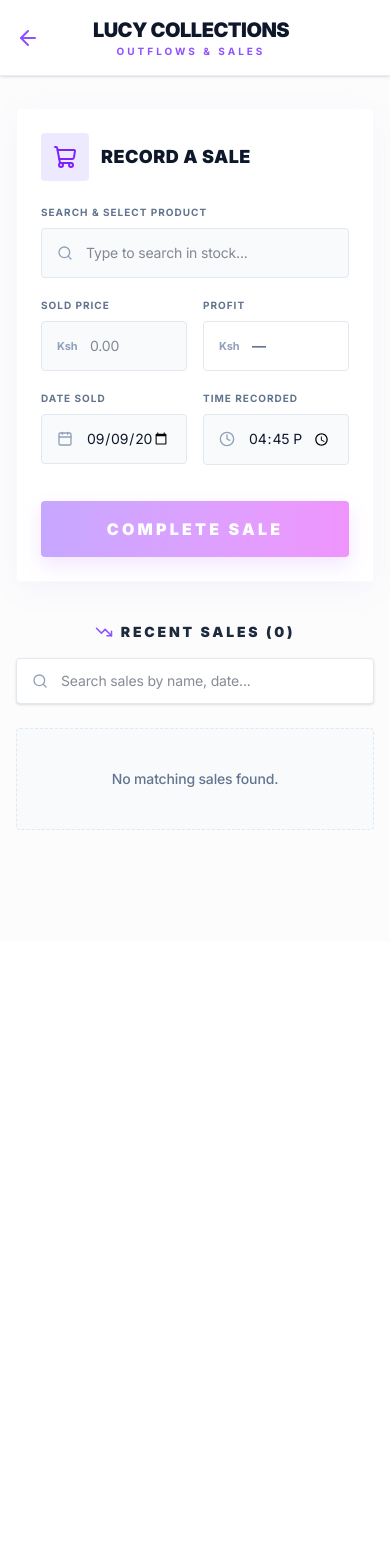
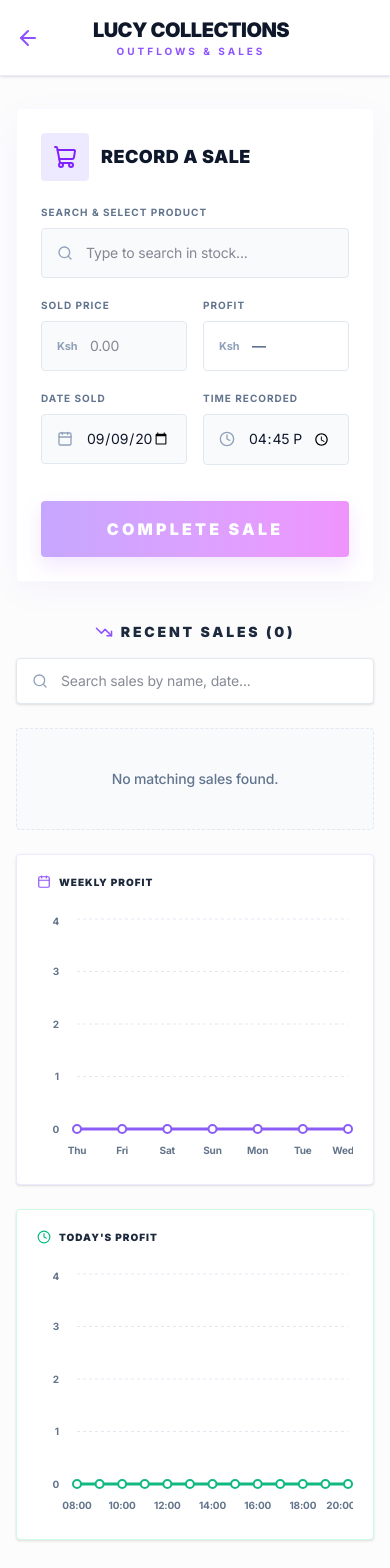
Before and after one commit to Kennedy-Mutuku/Dominion-Botique-Frontend, a React (Vite) app: page /outflow in a window 390 px wide. Shown: the top 1568 px of the page. Before the commit the page ends 942 px from the top, so only its background shows below. Built offline with nearby package versions, Linux system fonts and the light colour scheme; sample sign-in values are in the browser's storage; a web font is replaced by a local one.

Commit message:
feat: add responsive side graphs to inflow and outflow pages for weekly and daily analytics

```diff
--- a/src/pages/InflowPage.jsx
+++ b/src/pages/InflowPage.jsx
@@ -1,6 +1,7 @@
-import React, { useState, useEffect } from 'react';
+import React, { useState, useEffect, useMemo } from 'react';
 import { PackagePlus, ArrowLeft, Clock, Calendar, DollarSign, Package, TrendingUp, Search } from 'lucide-react';
 import { useNavigate } from 'react-router-dom';
+import { LineChart, Line, XAxis, YAxis, CartesianGrid, Tooltip, ResponsiveContainer } from 'recharts';
 
 const InflowPage = () => {
   const navigate = useNavigate();
@@ -74,6 +75,53 @@ const InflowPage = () => {
   const totalWorth = stock.reduce((sum, item) => sum + (item.quantity * item.price), 0);
   const totalCost = stock.reduce((sum, item) => sum + (item.quantity * (item.buyingPrice || 0)), 0);
 
+  // --- Graph Aggregation Logic ---
+  const { weeklyData, dailyData } = useMemo(() => {
+    const now = new Date();
+    const todayStr = now.toISOString().split('T')[0];
+
+    // 1. Weekly Data (Last 7 Days)
+    const weekMap = {};
+    for (let i = 6; i >= 0; i--) {
+      const d = new Date(now);
+      d.setDate(d.getDate() - i);
+      const dStr = d.toISOString().split('T')[0];
+      const shortDay = d.toLocaleDateString('en-US', { weekday: 'short' });
+      weekMap[dStr] = { label: shortDay, date: dStr, cost: 0 };
+    }
+
+    // 2. Daily Data (Today, by Hour)
+    const dayMap = {};
+    for (let i = 8; i <= 20; i++) {
+      const hr = i.toString().padStart(2, '0') + ':00';
+      dayMap[hr] = { label: hr, cost: 0 };
+    }
+
+    stock.forEach(s => {
+      const itemCost = (s.quantity || 0) * (s.buyingPrice || 0);
+
+      // Weekly Cost
+      if (s.date && weekMap[s.date]) {
+        weekMap[s.date].cost += itemCost;
+      }
+
+      // Daily Cost (only today)
+      if (s.date === todayStr && s.time) {
+        const hour = s.time.substring(0, 2) + ':00';
+        if (dayMap[hour]) {
+          dayMap[hour].cost += itemCost;
+        } else {
+          dayMap[hour] = { label: hour, cost: itemCost };
+        }
+      }
+    });
+
+    return {
+      weeklyData: Object.values(weekMap),
+      dailyData: Object.values(dayMap).sort((a, b) => a.label.localeCompare(b.label))
+    };
+  }, [stock]);
+
   return (
     <div className="min-h-screen bg-[#fcfcfc] text-slate-900 pb-20">
       {/* Premium Header */}
@@ -93,10 +141,32 @@ const InflowPage = () => {
         </div>
       </header>
 
-      <main className="max-w-3xl mx-auto px-4 py-8">
+      <main className="max-w-[1400px] mx-auto px-4 py-8 flex flex-col xl:grid xl:grid-cols-4 gap-6 items-start">
 
-        {/* Entry Form Card */}
-        <section className="bg-white rounded-sm p-6 shadow-sm border border-rose-100 mb-10">
+        {/* LEFT GRAPH: Weekly Cost */}
+        <div className="order-2 xl:order-1 xl:col-span-1 w-full bg-white rounded-sm p-5 shadow-sm border border-rose-100 xl:sticky xl:top-24">
+          <h3 className="text-[10px] font-black text-slate-800 uppercase tracking-widest mb-6 flex items-center gap-2"><Calendar size={14} className="text-rose-500" /> Weekly Costs</h3>
+          <div className="h-[250px] w-full">
+            <ResponsiveContainer width="100%" height="100%">
+              <LineChart data={weeklyData}>
+                <CartesianGrid strokeDasharray="3 3" vertical={false} stroke="#e2e8f0" />
+                <XAxis dataKey="label" axisLine={false} tickLine={false} tick={{ fill: '#64748b', fontSize: 10, fontWeight: 700 }} dy={10} />
+                <YAxis axisLine={false} tickLine={false} tick={{ fill: '#64748b', fontSize: 10, fontWeight: 700 }} dx={-10} tickFormatter={(v) => v >= 1000 ? `${(v/1000).toFixed(0)}k` : v} width={35} />
+                <Tooltip
+                  cursor={{ stroke: '#f1f5f9', strokeWidth: 2 }}
+                  contentStyle={{ borderRadius: '8px', border: 'none', boxShadow: '0 4px 12px rgba(0,0,0,0.05)', fontSize: '12px', fontWeight: 'bold' }}
+                  formatter={(value) => [`KSh ${value.toLocaleString()}`, 'Cost']}
+                />
+                <Line type="monotone" dataKey="cost" stroke="#f43f5e" strokeWidth={3} dot={{ r: 4, strokeWidth: 2, fill: '#fff' }} activeDot={{ r: 6, fill: '#f43f5e', stroke: '#fff', strokeWidth: 2 }} />
+              </LineChart>
+            </ResponsiveContainer>
+          </div>
+        </div>
+
+        {/* CENTER CONTENT */}
+        <div className="order-1 xl:order-2 xl:col-span-2 w-full max-w-2xl mx-auto">
+          {/* Entry Form Card */}
+          <section className="bg-white rounded-sm p-6 shadow-sm border border-rose-100 mb-10">
           <div className="flex items-center gap-3 mb-6">
             <div className="p-3 bg-rose-100 text-rose-600 rounded-sm">
               <PackagePlus size={24} />
@@ -293,6 +363,27 @@ const InflowPage = () => {
               ))
             )}
           </div>
+          </div>
+        </div>
+
+        {/* RIGHT GRAPH: Daily Cost */}
+        <div className="order-3 xl:order-3 xl:col-span-1 w-full bg-white rounded-sm p-5 shadow-sm border border-emerald-100 xl:sticky xl:top-24">
+          <h3 className="text-[10px] font-black text-slate-800 uppercase tracking-widest mb-6 flex items-center gap-2"><Clock size={14} className="text-emerald-500" /> Today's Costs</h3>
+          <div className="h-[250px] w-full">
+            <ResponsiveContainer width="100%" height="100%">
+              <LineChart data={dailyData}>
+                <CartesianGrid strokeDasharray="3 3" vertical={false} stroke="#e2e8f0" />
+                <XAxis dataKey="label" axisLine={false} tickLine={false} tick={{ fill: '#64748b', fontSize: 10, fontWeight: 700 }} dy={10} />
+                <YAxis axisLine={false} tickLine={false} tick={{ fill: '#64748b', fontSize: 10, fontWeight: 700 }} dx={-10} tickFormatter={(v) => v >= 1000 ? `${(v/1000).toFixed(0)}k` : v} width={35} />
+                <Tooltip
+                  cursor={{ stroke: '#f1f5f9', strokeWidth: 2 }}
+                  contentStyle={{ borderRadius: '8px', border: 'none', boxShadow: '0 4px 12px rgba(0,0,0,0.05)', fontSize: '12px', fontWeight: 'bold' }}
+                  formatter={(value) => [`KSh ${value.toLocaleString()}`, 'Cost']}
+                />
+                <Line type="monotone" dataKey="cost" stroke="#10b981" strokeWidth={3} dot={{ r: 4, strokeWidth: 2, fill: '#fff' }} activeDot={{ r: 6, fill: '#10b981', stroke: '#fff', strokeWidth: 2 }} />
+              </LineChart>
+            </ResponsiveContainer>
+          </div>
         </div>
 
       </main>
--- a/src/pages/OutflowPage.jsx
+++ b/src/pages/OutflowPage.jsx
@@ -1,6 +1,7 @@
-import React, { useState, useEffect } from 'react';
-import { ShoppingCart, ArrowLeft, Clock, Calendar, DollarSign, Tag, Search, TrendingDown, Percent } from 'lucide-react';
+import React, { useState, useEffect, useMemo } from 'react';
+import { ShoppingCart, ArrowLeft, Clock, Calendar, DollarSign, Tag, Search, TrendingDown, Percent, TrendingUp } from 'lucide-react';
 import { useNavigate } from 'react-router-dom';
+import { LineChart, Line, XAxis, YAxis, CartesianGrid, Tooltip, ResponsiveContainer } from 'recharts';
 
 const OutflowPage = () => {
   const navigate = useNavigate();
@@ -94,6 +95,52 @@ const OutflowPage = () => {
     localStorage.removeItem('lucy_draft_outflow');
   };
 
+  // --- Graph Aggregation Logic ---
+  const { weeklyData, dailyData } = useMemo(() => {
+    const now = new Date();
+    const todayStr = now.toISOString().split('T')[0];
+
+    // 1. Weekly Data (Last 7 Days)
+    const weekMap = {};
+    for (let i = 6; i >= 0; i--) {
+      const d = new Date(now);
+      d.setDate(d.getDate() - i);
+      const dStr = d.toISOString().split('T')[0];
+      const shortDay = d.toLocaleDateString('en-US', { weekday: 'short' });
+      weekMap[dStr] = { label: shortDay, date: dStr, profit: 0 };
+    }
+
+    // 2. Daily Data (Today, by Hour)
+    const dayMap = {};
+    for (let i = 8; i <= 20; i++) {
+      const hr = i.toString().padStart(2, '0') + ':00';
+      dayMap[hr] = { label: hr, profit: 0 };
+    }
+
+    sales.forEach(s => {
+      // Weekly Profit
+      if (s.date && weekMap[s.date]) {
+        weekMap[s.date].profit += (s.profit || 0);
+      }
+
+      // Daily Profit (only today)
+      if (s.date === todayStr && s.time) {
+        const hour = s.time.substring(0, 2) + ':00'; // group by hour
+        if (dayMap[hour]) {
+          dayMap[hour].profit += (s.profit || 0);
+        } else {
+          // If out of 8-20 range, create it
+          dayMap[hour] = { label: hour, profit: (s.profit || 0) };
+        }
+      }
+    });
+
+    return {
+      weeklyData: Object.values(weekMap),
+      dailyData: Object.values(dayMap).sort((a, b) => a.label.localeCompare(b.label))
+    };
+  }, [sales]);
+
   return (
     <div className="min-h-screen bg-[#fcfcfc] text-slate-900 pb-20">
       {/* Premium Header */}
@@ -113,10 +160,32 @@ const OutflowPage = () => {
         </div>
       </header>
 
-      <main className="max-w-3xl mx-auto px-4 py-8">
+      <main className="max-w-[1400px] mx-auto px-4 py-8 flex flex-col xl:grid xl:grid-cols-4 gap-6 items-start">
 
-        {/* Sale Entry Form Card */}
-        <section className="bg-white rounded-sm p-6 shadow-[0_8px_30px_rgba(139,92,246,0.06)] border border-violet-50/50 mb-10">
+        {/* LEFT GRAPH: Weekly Profit */}
+        <div className="order-2 xl:order-1 xl:col-span-1 w-full bg-white rounded-sm p-5 shadow-sm border border-violet-100 xl:sticky xl:top-24">
+          <h3 className="text-[10px] font-black text-slate-800 uppercase tracking-widest mb-6 flex items-center gap-2"><Calendar size={14} className="text-violet-500" /> Weekly Profit</h3>
+          <div className="h-[250px] w-full">
+            <ResponsiveContainer width="100%" height="100%">
+              <LineChart data={weeklyData}>
+                <CartesianGrid strokeDasharray="3 3" vertical={false} stroke="#e2e8f0" />
+                <XAxis dataKey="label" axisLine={false} tickLine={false} tick={{ fill: '#64748b', fontSize: 10, fontWeight: 700 }} dy={10} />
+                <YAxis axisLine={false} tickLine={false} tick={{ fill: '#64748b', fontSize: 10, fontWeight: 700 }} dx={-10} tickFormatter={(v) => v >= 1000 ? `${(v/1000).toFixed(0)}k` : v} width={35} />
+                <Tooltip
+                  cursor={{ stroke: '#f1f5f9', strokeWidth: 2 }}
+                  contentStyle={{ borderRadius: '8px', border: 'none', boxShadow: '0 4px 12px rgba(0,0,0,0.05)', fontSize: '12px', fontWeight: 'bold' }}
+                  formatter={(value) => [`KSh ${value.toLocaleString()}`, 'Profit']}
+                />
+                <Line type="monotone" dataKey="profit" stroke="#8b5cf6" strokeWidth={3} dot={{ r: 4, strokeWidth: 2, fill: '#fff' }} activeDot={{ r: 6, fill: '#8b5cf6', stroke: '#fff', strokeWidth: 2 }} />
+              </LineChart>
+            </ResponsiveContainer>
+          </div>
+        </div>
+
+        {/* CENTER CONTENT */}
+        <div className="order-1 xl:order-2 xl:col-span-2 w-full max-w-2xl mx-auto">
+          {/* Sale Entry Form Card */}
+          <section className="bg-white rounded-sm p-6 shadow-[0_8px_30px_rgba(139,92,246,0.06)] border border-violet-50/50 mb-10">
           <div className="flex items-center gap-3 mb-6">
             <div className="p-3 bg-violet-100 text-violet-600 rounded-sm">
               <ShoppingCart size={24} />
@@ -338,6 +407,28 @@ const OutflowPage = () => {
           </div>
         </div>
 
+          </div>
+
+        {/* RIGHT GRAPH: Daily Profit */}
+        <div className="order-3 xl:order-3 xl:col-span-1 w-full bg-white rounded-sm p-5 shadow-sm border border-emerald-100 xl:sticky xl:top-24">
+          <h3 className="text-[10px] font-black text-slate-800 uppercase tracking-widest mb-6 flex items-center gap-2"><Clock size={14} className="text-emerald-500" /> Today's Profit</h3>
+          <div className="h-[250px] w-full">
+            <ResponsiveContainer width="100%" height="100%">
+              <LineChart data={dailyData}>
+                <CartesianGrid strokeDasharray="3 3" vertical={false} stroke="#e2e8f0" />
+                <XAxis dataKey="label" axisLine={false} tickLine={false} tick={{ fill: '#64748b', fontSize: 10, fontWeight: 700 }} dy={10} />
+                <YAxis axisLine={false} tickLine={false} tick={{ fill: '#64748b', fontSize: 10, fontWeight: 700 }} dx={-10} tickFormatter={(v) => v >= 1000 ? `${(v/1000).toFixed(0)}k` : v} width={35} />
+                <Tooltip
+                  cursor={{ stroke: '#f1f5f9', strokeWidth: 2 }}
+                  contentStyle={{ borderRadius: '8px', border: 'none', boxShadow: '0 4px 12px rgba(0,0,0,0.05)', fontSize: '12px', fontWeight: 'bold' }}
+                  formatter={(value) => [`KSh ${value.toLocaleString()}`, 'Profit']}
+                />
+                <Line type="monotone" dataKey="profit" stroke="#10b981" strokeWidth={3} dot={{ r: 4, strokeWidth: 2, fill: '#fff' }} activeDot={{ r: 6, fill: '#10b981', stroke: '#fff', strokeWidth: 2 }} />
+              </LineChart>
+            </ResponsiveContainer>
+          </div>
+        </div>
+
       </main>
     </div>
   );
```
